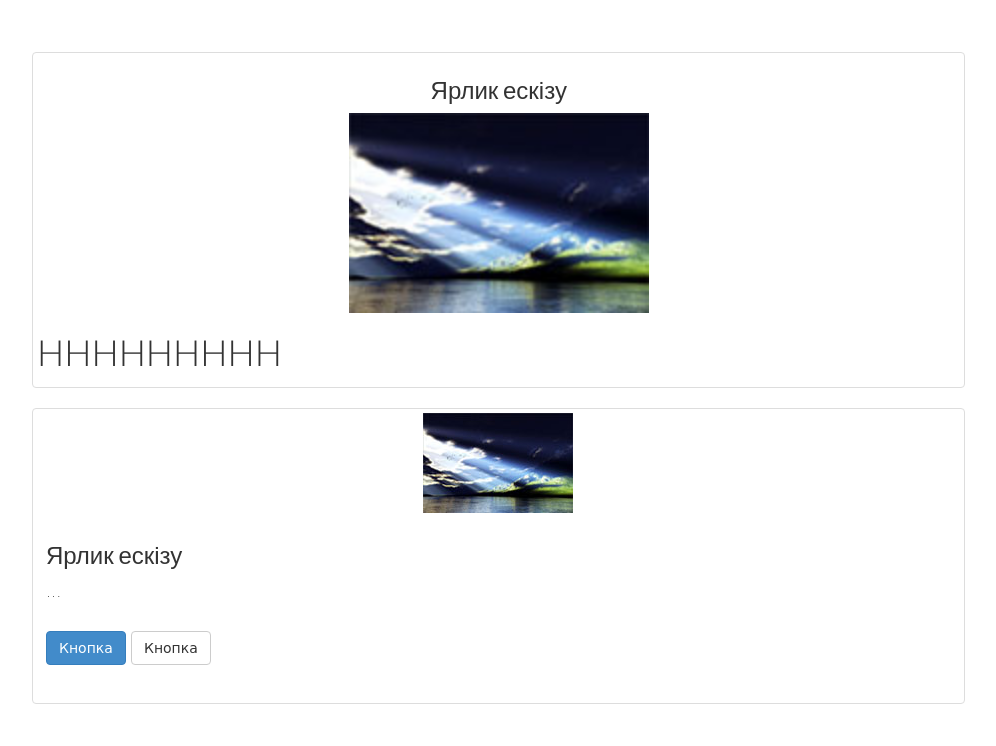
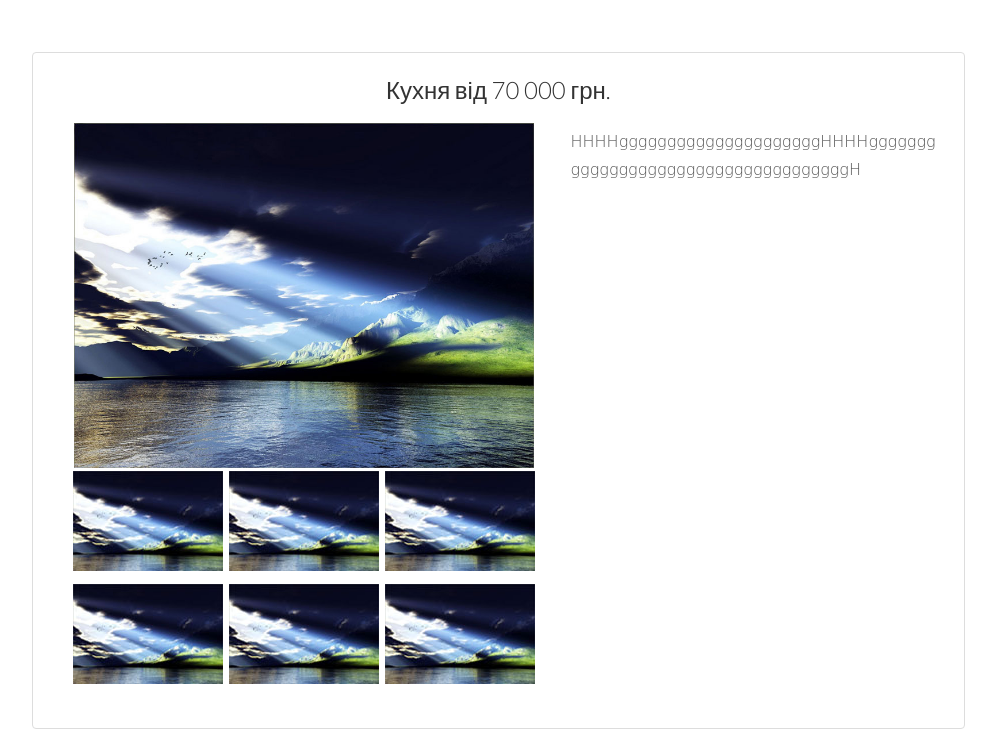
Before and after one commit to GRuslan/liza, a plain HTML site: page index.html in a window 1280 px wide. Shown: the part 5246-5992 px from the top of the page, without its empty margins (38-1034 px from the left). Drawn offline with Linux system fonts and the light colour scheme; a web font is replaced by a local one.

Commit message:
Create fields for photos and text

```diff
--- a/assets/css/main.css
+++ b/assets/css/main.css
@@ -764,8 +764,36 @@ a:after {
 }
 
 .photo_price {
+    padding: 10px;
+    display: block;
+    width: 60%;
     text-align: center;
-        margin-left: 26px;
-    margin-right: 25px;
+
     margin-bottom: 20px;
 }
+
+
+.button_photo{
+   display: inline-flex;
+}
+.button_photo a{
+   padding: 3px;
+}
+
+
+.text_photo{
+    margin-top: 15px;
+    margin-right: 20px;
+    word-wrap: break-word;
+    width: 40%;
+}
+
+
+.inline_flex {
+  display: inline-flex;
+
+  }
+
+.thumbnail h3{
+    text-align: center;
+}
--- a/index.html
+++ b/index.html
@@ -233,15 +233,39 @@
 				<div class="row">
   <div class="col-sm-6 col-md-10">
     <div class="thumbnail">
+
+         <h3>Кухня від 70 000 грн.</h3>
+
+         <div class="inline_flex">
         <div class="photo_price">
-        <h3>Ярлик ескізу</h3>
-      <a rel="gallery1" class="photo" href="assets/img/gallery_img/big/10.jpg" title="Картинка 10"><img src="assets/img/gallery_img/small/10.jpg" width="300" height="200" alt="" /></a>
-            </div>
+
+        <div class="left_photo">
+
+      <a rel="gallery1" class="photo" href="assets/img/gallery_img/big/10.jpg" title="Картинка 10"><img src="assets/img/gallery_img/big/10.jpg" width="460" height="auto" alt="" /></a>
+      </div>
+
+           <div class="button_photo">
+           	    <a rel="gallery1" class="photo" href="assets/img/gallery_img/big/10.jpg" title="Картинка 10"><img src="assets/img/gallery_img/small/10.jpg" alt="" /></a>
+           	    <a rel="gallery1" class="photo" href="assets/img/gallery_img/big/10.jpg" title="Картинка 10"><img src="assets/img/gallery_img/small/10.jpg" alt="" /></a>
+           	    <a rel="gallery1" class="photo" href="assets/img/gallery_img/big/10.jpg" title="Картинка 10"><img src="assets/img/gallery_img/small/10.jpg" alt="" /></a>
+
+
+           </div>
+
+             <div class="button_photo">
+           	    <a rel="gallery1" class="photo" href="assets/img/gallery_img/big/10.jpg" title="Картинка 10"><img src="assets/img/gallery_img/small/10.jpg" alt="" /></a>
+           	    <a rel="gallery1" class="photo" href="assets/img/gallery_img/big/10.jpg" title="Картинка 10"><img src="assets/img/gallery_img/small/10.jpg" alt="" /></a>
+           	    <a rel="gallery1" class="photo" href="assets/img/gallery_img/big/10.jpg" title="Картинка 10"><img src="assets/img/gallery_img/small/10.jpg" alt="" /></a>
+
+
+           </div>
+         </div>
       <div class="text_photo" >
 
-        <h1>HHHHHHHHH</h1>
+        <p>HHHHgggggggggggggggggggggHHHHggggggggggggggggggggggggggggggggggggH</p>
 
       </div>
+    </div>
     </div>
   </div>
                       <div class="col-sm-6 col-md-10">
```
